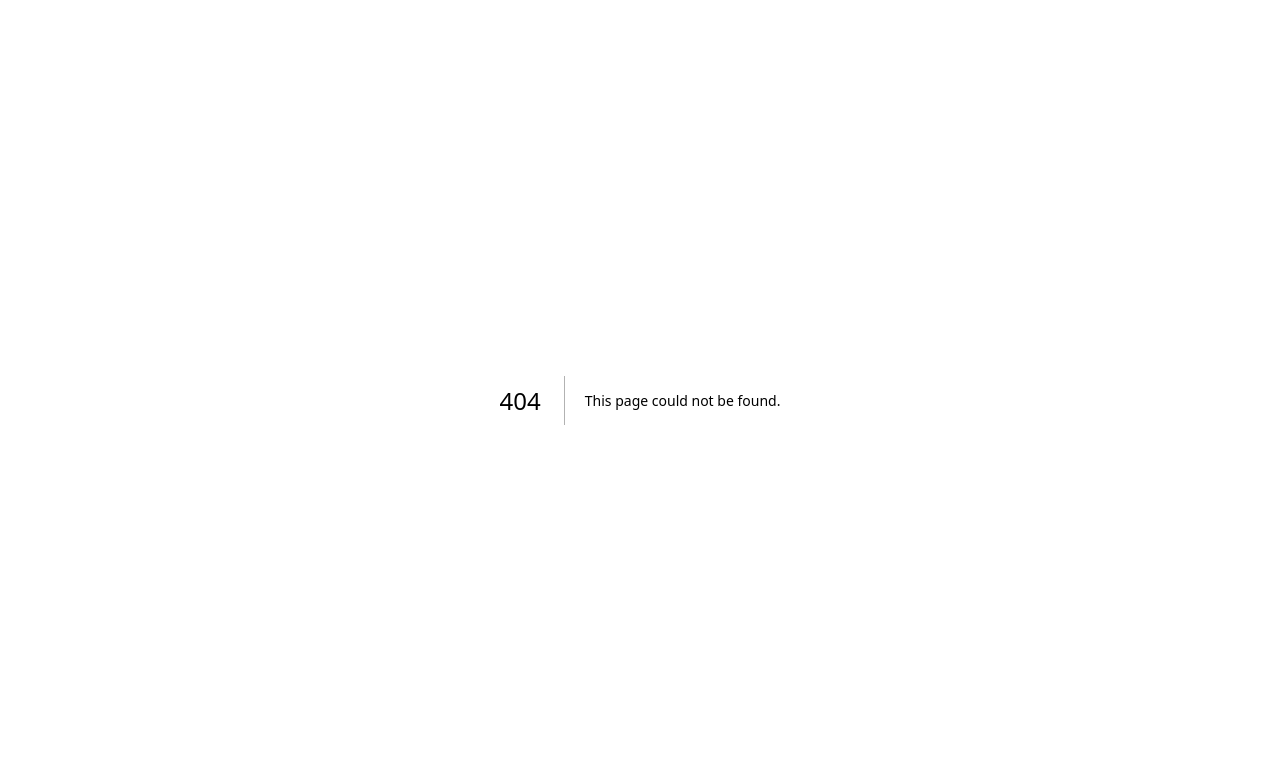
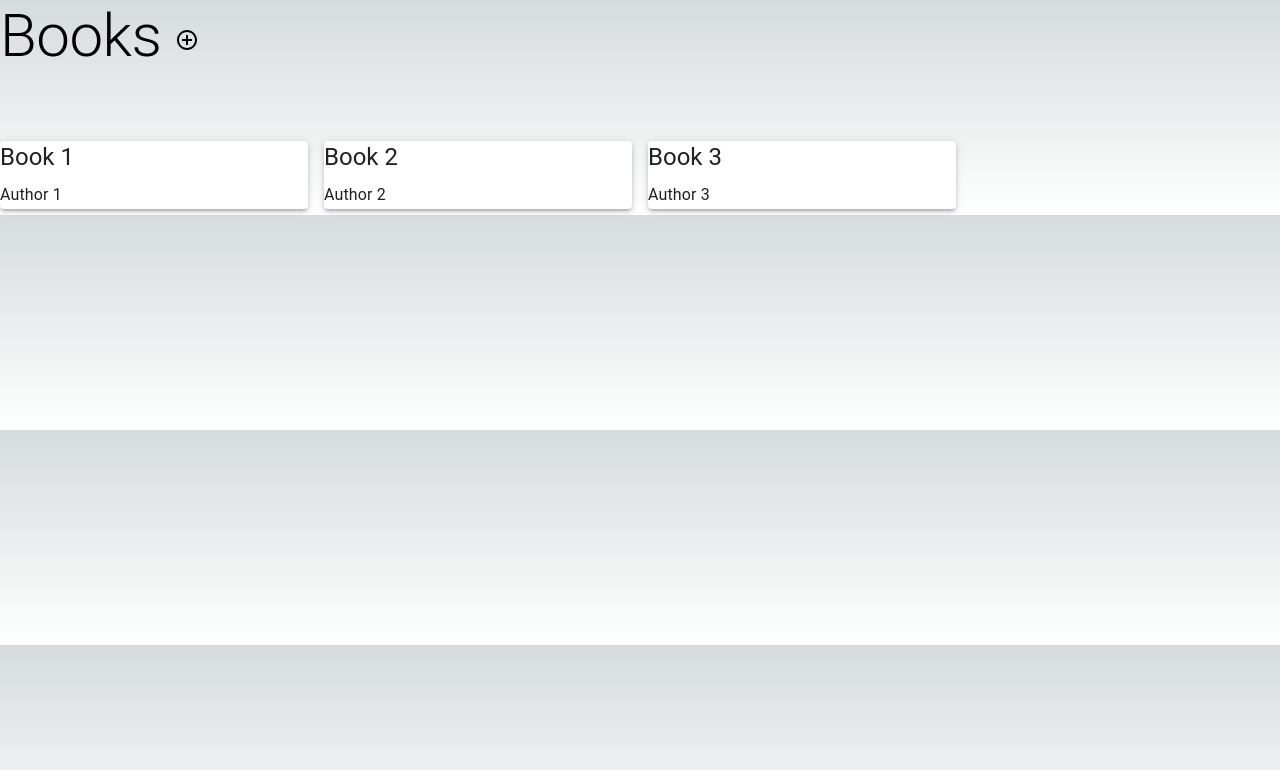
Before and after one commit to KlaraFormankova/book-database, a Next.js app: page /admin/books in a window 1280 px wide. Before the commit this address had no page. Shown: the top 770 px of the page. Built offline with nearby package versions, Linux system fonts and the light colour scheme.

Commit message:
Simple static books page

```diff
--- /dev/null
+++ b/src/app/admin/books/[id]/page.tsx
@@ -0,0 +1,3 @@
+export default function Page({ params }: { params: { id: string } }) {
+    return <div>Book id: {params.id}</div>
+}
--- /dev/null
+++ b/src/app/admin/books/new/page.tsx
@@ -0,0 +1,3 @@
+export default function Page() {
+    return <h1>admin/books/new</h1>
+  }
--- /dev/null
+++ b/src/app/admin/books/page.tsx
@@ -0,0 +1,55 @@
+import Link from "next/link";
+
+import React from 'react';
+import Grid from '@mui/material/Grid';
+import Paper from '@mui/material/Paper';
+import Typography from '@mui/material/Typography';
+import AddCircleOutlineIcon from '@mui/icons-material/AddCircleOutline';
+
+type Book = {
+    id: number;
+    title: string;
+    author: string;
+  };
+
+export default function Page() {
+    const books: Book[] = [
+        { id: 1, title: "Book 1", author: "Author 1" },
+        { id: 2, title: "Book 2", author: "Author 2" },
+        { id: 3, title: "Book 3", author: "Author 3" },
+    ];
+
+    return (
+        <div>
+            <Typography variant="h2" gutterBottom>
+                Books
+                <Link href="/admin/books/new"> <AddCircleOutlineIcon /> </Link>
+            </Typography>
+            <br />
+            <br />
+            <Grid container spacing={2}>
+                {books.map((book) => (
+                    <Grid key={book.id} item xs={6} md={4} lg={3}>
+                        <BookPaper book={book}/>
+                    </Grid>
+                ))}
+            </Grid>
+        </div>
+    )
+}
+
+
+function BookPaper(props: { book: Book }) {
+    return (
+        <Link href={`/admin/books/${props.book.id}`}>
+            <Paper elevation={3}>
+                <Typography variant="h5" gutterBottom>
+                    {props.book.title}
+                </Typography>
+                <Typography variant="subtitle1" gutterBottom>
+                    {props.book.author}
+                </Typography>
+            </Paper>
+        </Link>
+    );
+  }
```
